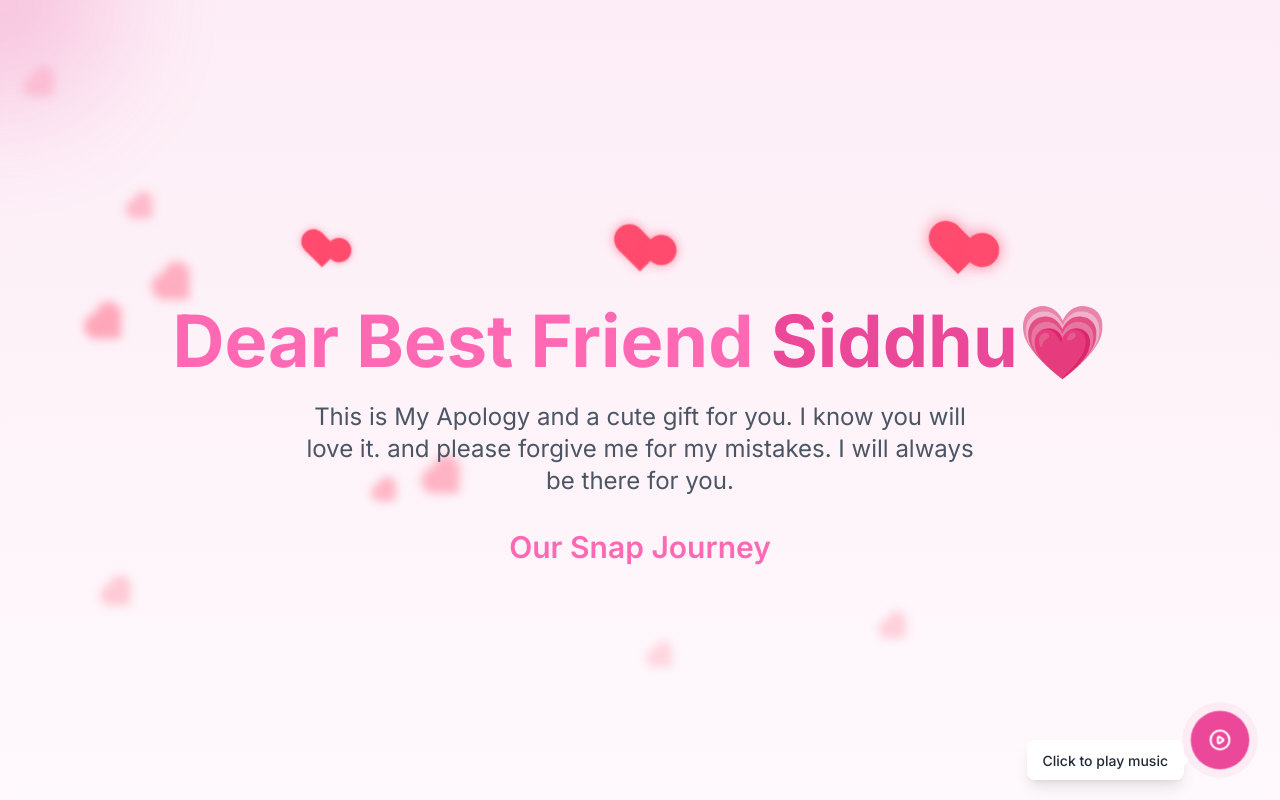
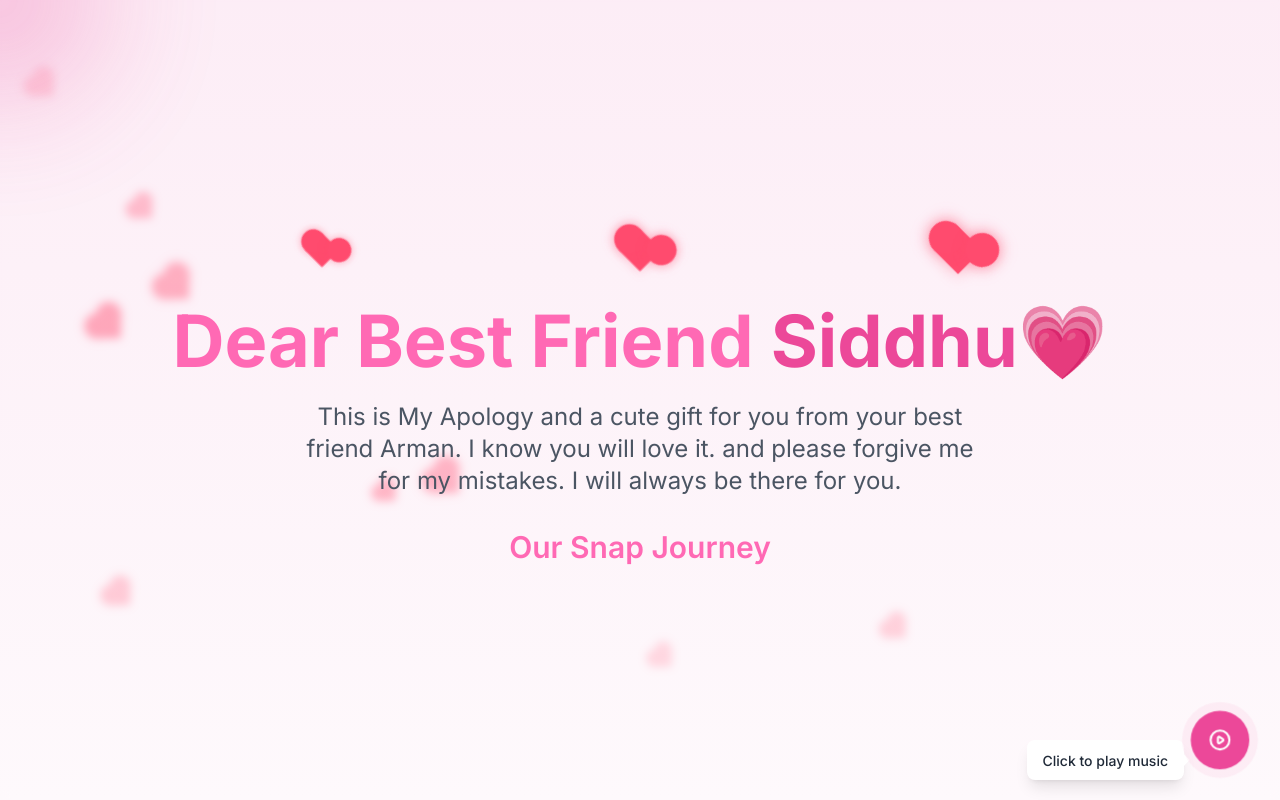
Before and after one commit to Armansfriendss/apologize, a React (Vite) app: page / in a window 1280 px wide. Shown: the top 800 px of the page. Built offline with nearby package versions, Linux system fonts and the light colour scheme.

Commit message:
Update App.jsx

```diff
--- a/src/App.jsx
+++ b/src/App.jsx
@@ -452,7 +452,7 @@ function AppContent() {
             transition={{ duration: 0.8, delay: 0.2 }}
             className="text-2xl text-gray-600 max-w-2xl mx-auto mb-8"
           >
-            This is My Apology and a cute gift for you. I know you will love it. and please forgive me for my mistakes. I will always be there for you.
+            This is My Apology and a cute gift for you from your best friend Arman. I know you will love it. and please forgive me for my mistakes. I will always be there for you.
           </motion.p>
           <motion.p
             initial={{ opacity: 0, y: 20 }}
```
